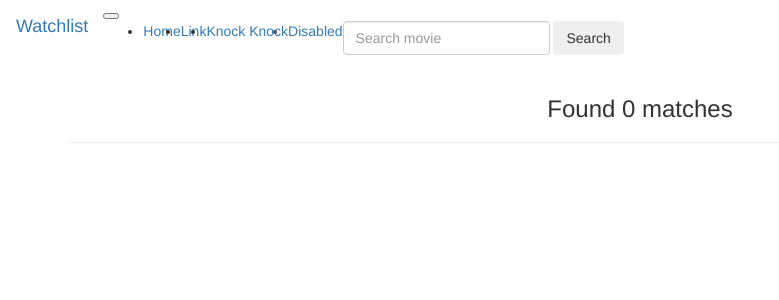
After one commit to SamNgigi/Watch-List-V2, a Flask app: template app/templates/search.html in a window 1280 px wide. The commit adds this page. Shown: the top 300 px of the page, without its empty margins (0-779 px from the left). Run offline with Flask 2, Linux system fonts and the light colour scheme; the template is opened without the code that fills it, so the values that code supplies are empty; parts of the project's set-up code (start-up, migrations or seed data) failed here and were passed over; some libraries are stand-ins or nearby versions.

Commit message:
search working

```diff
--- a/app/request.py
+++ b/app/request.py
@@ -59,16 +59,18 @@ def search_movie(movie_query):
   Function that returns a response from a given movie query.
   """
   search_movie_url = search_url.format(api_key, movie_query)
+  print(search_movie_url)
 
   with urllib.request.urlopen(search_movie_url) as url:
     search_movie_data = url.read()
     search_movie_response = json.loads(search_movie_data)
-
+    # print(search_movie_response)
     search_movie_results = None
 
     if search_movie_response['results']:
       search_movie_list = search_movie_response['results']
       search_movie_results = process_results(search_movie_list)
+      # print(search_movie_results)
 
   return search_movie_results
 
--- a/app/static/Css/index.css
+++ b/app/static/Css/index.css
@@ -20,8 +20,4 @@ h6 {
   margin: 0 0 5px 0;
   font-family: "Raleway", sans-serif; }
 
-.body {
-  background-color: #000;
-  color: #fff; }
-
 /*# sourceMappingURL=index.css.map */
--- a/app/templates/index.html
+++ b/app/templates/index.html
@@ -35,6 +35,8 @@
 {% endblock %}
 <!-- Scripts -->
 {% block scripts %}
+<!-- Prevents us from overriding bootstrap js -->
+{{super()}}
 <script src="{{url_for('static', filename='Js/app.js')}}">
 </script>
 {% endblock %}
--- a/app/templates/navbar.html
+++ b/app/templates/navbar.html
@@ -34,7 +34,7 @@
       </li>
     </ul>
     <form class="form-inline my-2 my-lg-0">
-      <input class="form-control mr-sm-2" type="search" placeholder="Search" aria-label="Search">
+      <input class="form-control mr-sm-2" type="text" placeholder="Search movie" aria-label="Search" name="movie_query">
       <button class="btn btn-outline-success my-2 my-sm-0" type="submit">Search</button>
     </form>
   </div>
--- /dev/null
+++ b/app/templates/search.html
@@ -0,0 +1,10 @@
+{% extends "base.html" %} {% import "macros.html" as macro %} {% block content %}
+<div class="container text-center">
+  <h3>Found {{found_movies|count}} matches</h3>
+  <hr>
+  <div class="row">
+    <!-- Had interpolated the wrong variable -->
+    {{macro.displayMovieList(found_movies)}}
+  </div>
+</div>
+{% endblock %}
```
Also changed, not shown: app/static/Css/index.scss (+4 -4 lines), app/views.py (+33 -4 lines), README.md, 1 other file.
